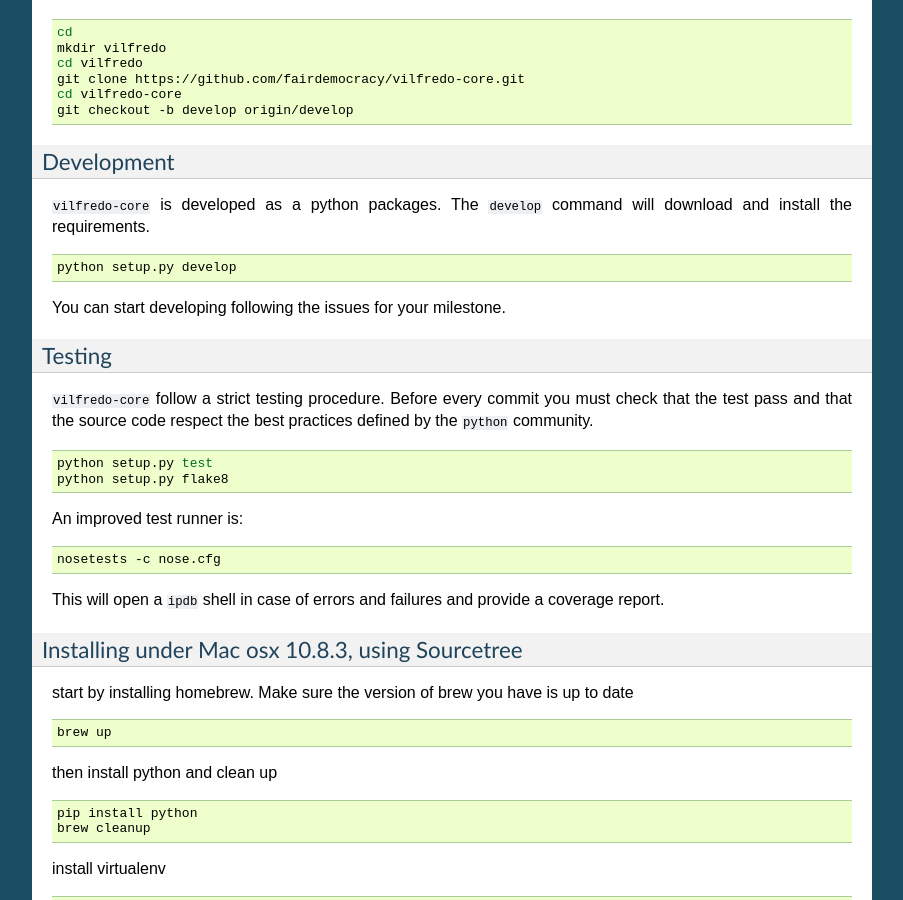
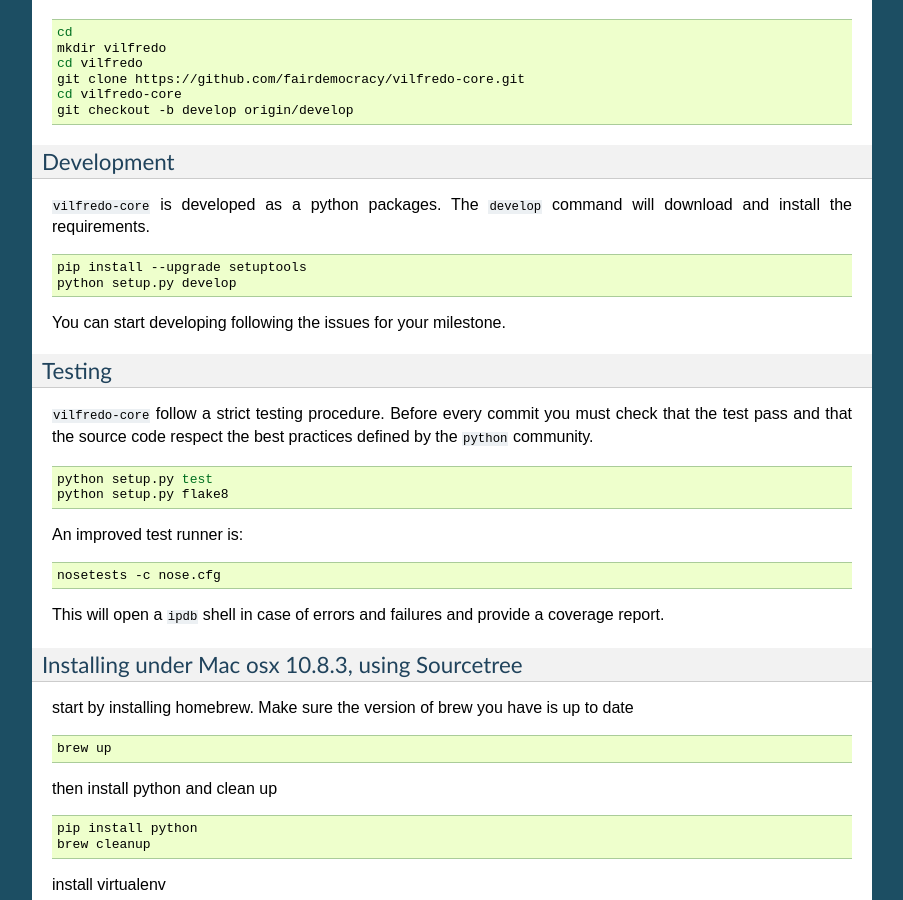
Before and after one commit to fairdemocracy/vilfredo-core, a Sphinx documentation site: the page built from docs/source/readme.rst, in a window 1280 px wide and 900 px high, scrolled down 1424 px. Shown: the whole window, without its empty margins (198-1101 px from the left). Built offline with Sphinx 7.4.7, drawn with Linux system fonts in a browser that asks for light colours; pages that are not in the unit, such as notebooks, are missing from menus.

Commit message:
Need to update setuptools first

```diff
--- a/docs/source/readme.rst
+++ b/docs/source/readme.rst
@@ -112,6 +112,7 @@
 
 .. code:: sh
 
+    pip install --upgrade setuptools
     python setup.py develop
 
 You can start developing following the issues for your milestone.
```
